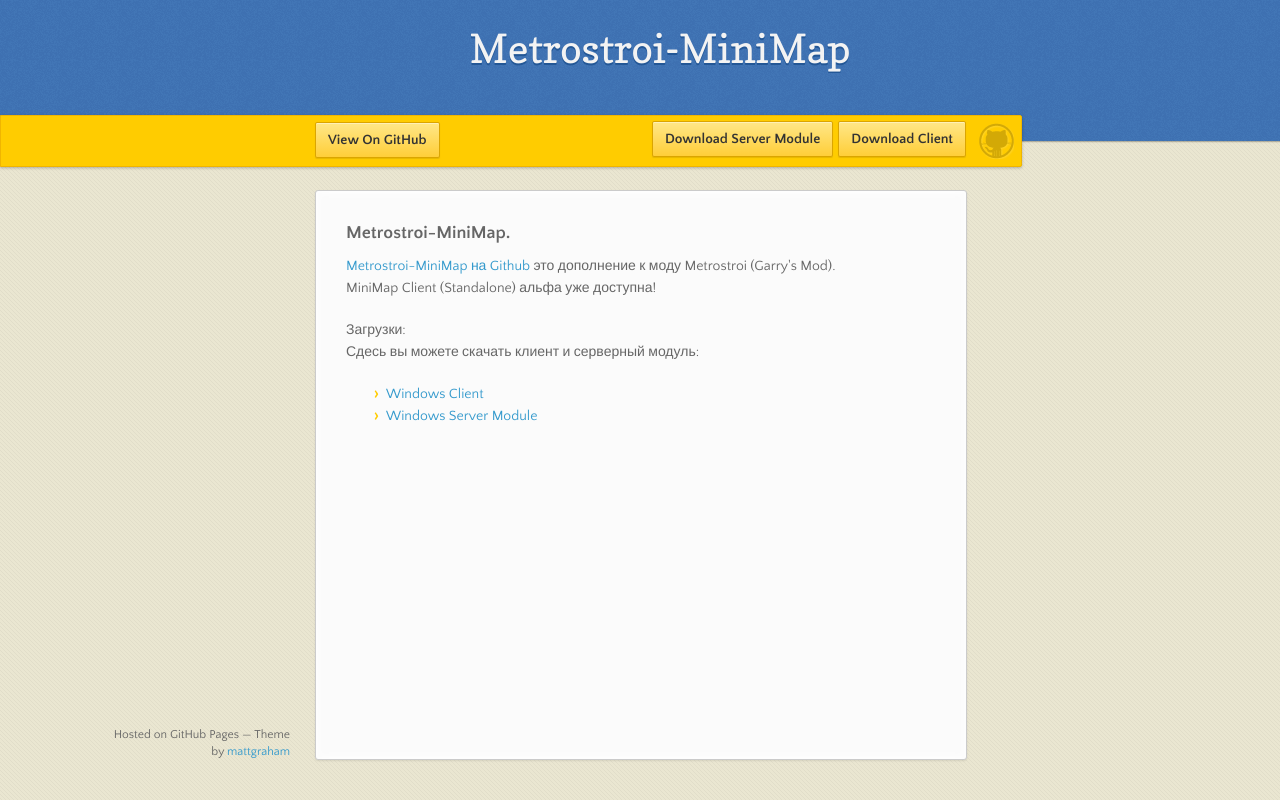
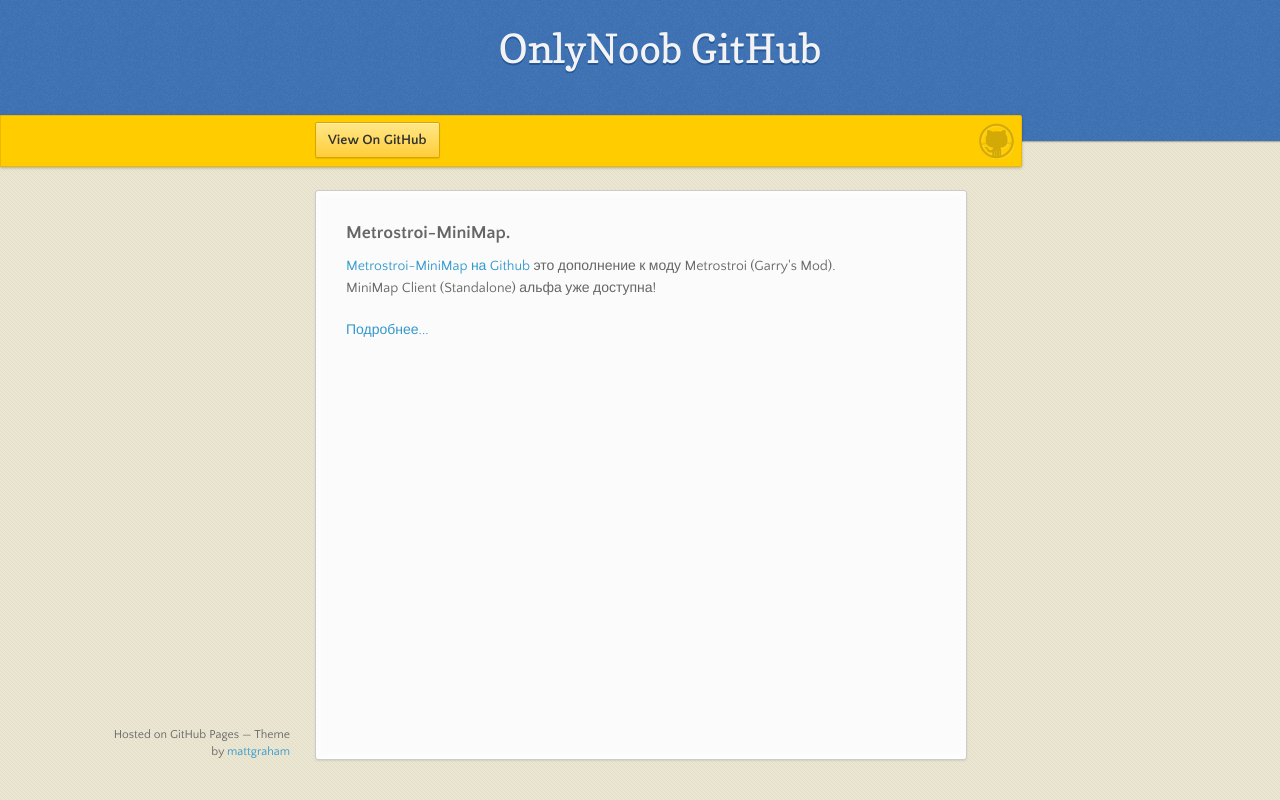
Before and after one commit to OnlyNoob/onlynoob.github.io, a plain HTML site: page index.html in a window 1280 px wide. Drawn offline with nearby package versions, Linux system fonts and the light colour scheme.

Commit message:
Update links
Обновлены ссылки и страница

```diff
--- a/index.html
+++ b/index.html
@@ -3,7 +3,7 @@
   <head>
     <meta charset="utf-8">
     <meta http-equiv="X-UA-Compatible" content="chrome=1">
-    <title>Metrostroi-MiniMap by OnlyNoob</title>
+    <title>OnlyNoob GitHub</title>
     <link rel="stylesheet" href="stylesheets/styles.css">
     <link rel="stylesheet" href="stylesheets/github-dark.css">
     <script src="https://ajax.googleapis.com/ajax/libs/jquery/1.7.1/jquery.min.js"></script>
@@ -17,7 +17,7 @@
   <body>
 
       <header>
-        <h1>Metrostroi-MiniMap</h1>
+        <h1>OnlyNoob GitHub</h1>
         <p></p>
       </header>
 
@@ -25,8 +25,6 @@
         <span id="logo"></span>
 
         <a href="https://github.com/OnlyNoob" class="button fork"><strong>View On GitHub</strong></a>
-		<a href="https://www.dropbox.com/s/pvbb9rzz0p5dvbl/Client.zip?dl=1" class="button downloads" style="margin-top: 5px;"><strong>Download Client</strong></a>
-		<a href="https://www.dropbox.com/s/zq0htham85z3i65/gmsv_minimap_win32.zip?dl=1" class="button downloads" style="margin-right: 5px; margin-top: 5px;"><strong>Download Server Module</strong></a>
       </div><!-- end banner -->
 
     <div class="wrapper">
@@ -39,17 +37,8 @@
 
 <p><a href="https://github.com/OnlyNoob/Metrostroi-MiniMap/">Metrostroi-MiniMap на Github</a> это дополнение к моду Metrostroi (Garry's Mod).
 </br>MiniMap Client (Standalone) альфа уже доступна!</p>
-<a id="downloads" class="anchor" href="#downloads" aria-hidden="true"><span aria-hidden="true" class="octicon octicon-link"></span></a>
-Загрузки:
-<p>Сдесь вы можете скачать клиент и серверный модуль:</p>
-<ul>
-	<li>
-		<a href="https://www.dropbox.com/s/pvbb9rzz0p5dvbl/Client.zip?dl=1">Windows Client</a>
-	</li>
-	<li>
-		<a href="https://www.dropbox.com/s/zq0htham85z3i65/gmsv_minimap_win32.zip?dl=1">Windows Server Module</a>
-	</li>
-</ul>
+<a id="downloads" class="anchor" href="#metrostroi-minimap" aria-hidden="true"><span aria-hidden="true" class="octicon octicon-link"></span></a>
+<a href="http://onlynoob.github.io/Metrostroi-MiniMap/">Подробнее...</a>
       </section>
       <footer>
         <p><small>Hosted on GitHub Pages &mdash; Theme by <a href="https://twitter.com/michigangraham">mattgraham</a></small></p>
```
